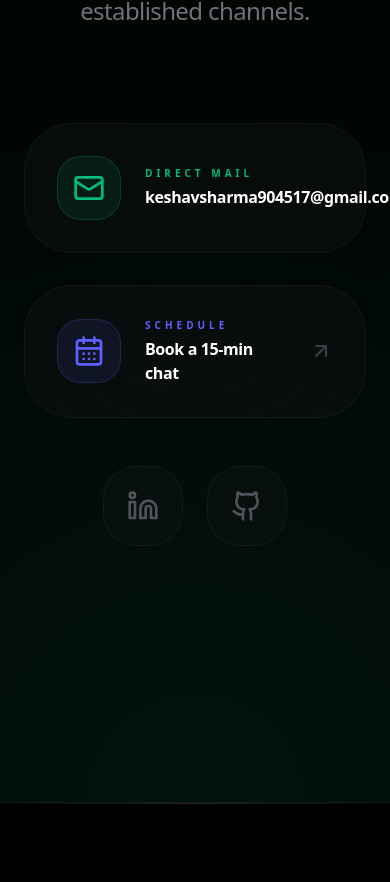
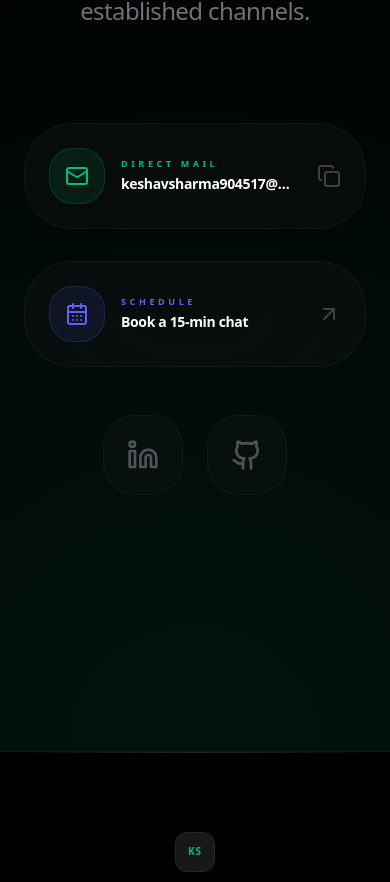
Before and after one commit to KeshavxA/Keshav-portfolio, a Next.js app: page / in a window 390 px wide. Shown: the part 10857-11739 px from the top of the page. Built offline with nearby package versions, Linux system fonts and the light colour scheme.

Commit message:
Fix overflowing copy icon on contact email card

```diff
--- a/components/sections/contact.tsx
+++ b/components/sections/contact.tsx
@@ -59,20 +59,20 @@ export function Contact() {
                         whileInView={{ opacity: 1, y: 0 }}
                         viewport={{ once: true }}
                         transition={{ duration: 0.6, delay: 0.3 }}
-                        className="flex flex-1 items-center justify-between gap-6 rounded-[3rem] border border-white/5 bg-zinc-900/30 p-8 sm:p-10 backdrop-blur-3xl hover:bg-zinc-900 transition-all hover:border-emerald-500/20 group text-left w-full"
+                        className="flex flex-1 items-center justify-between gap-4 sm:gap-6 rounded-[3rem] border border-white/5 bg-zinc-900/30 p-6 sm:p-10 backdrop-blur-3xl hover:bg-zinc-900 transition-all hover:border-emerald-500/20 group text-left w-full overflow-hidden"
                     >
-                        <div className="flex items-center gap-6">
-                            <div className={`flex h-16 w-16 shrink-0 items-center justify-center rounded-3xl ${copied ? 'bg-emerald-500 text-black' : 'bg-emerald-500/10 text-emerald-500 border border-emerald-500/20 group-hover:bg-emerald-500 group-hover:text-black'} transition-all`}>
-                                {copied ? <Check className="h-8 w-8" /> : <Mail className="h-8 w-8" />}
+                        <div className="flex items-center gap-4 sm:gap-6 min-w-0 flex-1">
+                            <div className={`flex h-14 w-14 sm:h-16 sm:w-16 shrink-0 items-center justify-center rounded-3xl ${copied ? 'bg-emerald-500 text-black' : 'bg-emerald-500/10 text-emerald-500 border border-emerald-500/20 group-hover:bg-emerald-500 group-hover:text-black'} transition-all`}>
+                                {copied ? <Check className="h-6 w-6 sm:h-8 sm:w-8" /> : <Mail className="h-6 w-6 sm:h-8 sm:w-8" />}
                             </div>
-                            <div className="text-left overflow-hidden">
-                                <p className="text-emerald-500 text-[10px] font-black uppercase tracking-[0.4em] mb-1">
+                            <div className="text-left min-w-0 flex-1">
+                                <p className="text-emerald-500 text-[9px] sm:text-[10px] font-black uppercase tracking-[0.4em] mb-1">
                                     {copied ? "Copied!" : "Direct Mail"}
                                 </p>
-                                <p className="text-base sm:text-lg font-black text-white tracking-tight truncate">{personal.email}</p>
+                                <p className="text-sm sm:text-base lg:text-lg font-black text-white tracking-tight truncate block w-full">{personal.email}</p>
                             </div>
                         </div>
-                        <div className="shrink-0">
+                        <div className="shrink-0 ml-2">
                             {copied ? (
                                 <Check className="h-6 w-6 text-emerald-500 shrink-0" />
                             ) : (
@@ -89,18 +89,18 @@ export function Contact() {
                         whileInView={{ opacity: 1, y: 0 }}
                         viewport={{ once: true }}
                         transition={{ duration: 0.6, delay: 0.4 }}
-                        className="flex flex-1 items-center justify-between gap-6 rounded-[3rem] border border-white/5 bg-zinc-900/30 p-8 sm:p-10 backdrop-blur-3xl hover:bg-zinc-900 transition-all hover:border-indigo-500/20 group text-left w-full"
+                        className="flex flex-1 items-center justify-between gap-4 sm:gap-6 rounded-[3rem] border border-white/5 bg-zinc-900/30 p-6 sm:p-10 backdrop-blur-3xl hover:bg-zinc-900 transition-all hover:border-indigo-500/20 group text-left w-full overflow-hidden"
                     >
-                        <div className="flex items-center gap-6">
-                            <div className="flex h-16 w-16 shrink-0 items-center justify-center rounded-3xl bg-indigo-500/10 text-indigo-500 border border-indigo-500/20 group-hover:bg-indigo-500 group-hover:text-white transition-all">
-                                <CalendarDays className="h-8 w-8" />
+                        <div className="flex items-center gap-4 sm:gap-6 min-w-0 flex-1">
+                            <div className="flex h-14 w-14 sm:h-16 sm:w-16 shrink-0 items-center justify-center rounded-3xl bg-indigo-500/10 text-indigo-500 border border-indigo-500/20 group-hover:bg-indigo-500 group-hover:text-white transition-all">
+                                <CalendarDays className="h-6 w-6 sm:h-8 sm:w-8" />
                             </div>
-                            <div className="text-left">
-                                <p className="text-indigo-500 text-[10px] font-black uppercase tracking-[0.4em] mb-1">Schedule</p>
-                                <p className="text-base sm:text-lg font-black text-white tracking-tight">Book a 15-min chat</p>
+                            <div className="text-left min-w-0 flex-1">
+                                <p className="text-indigo-500 text-[9px] sm:text-[10px] font-black uppercase tracking-[0.4em] mb-1">Schedule</p>
+                                <p className="text-sm sm:text-base lg:text-lg font-black text-white tracking-tight truncate block w-full">Book a 15-min chat</p>
                             </div>
                         </div>
-                        <ArrowUpRight className="h-6 w-6 text-zinc-700 group-hover:text-white transition-all transform group-hover:translate-x-1 group-hover:-translate-y-1 shrink-0" />
+                        <ArrowUpRight className="h-6 w-6 text-zinc-700 group-hover:text-white transition-all transform group-hover:translate-x-1 group-hover:-translate-y-1 shrink-0 ml-2" />
                     </motion.a>
                 </div>
 
```
